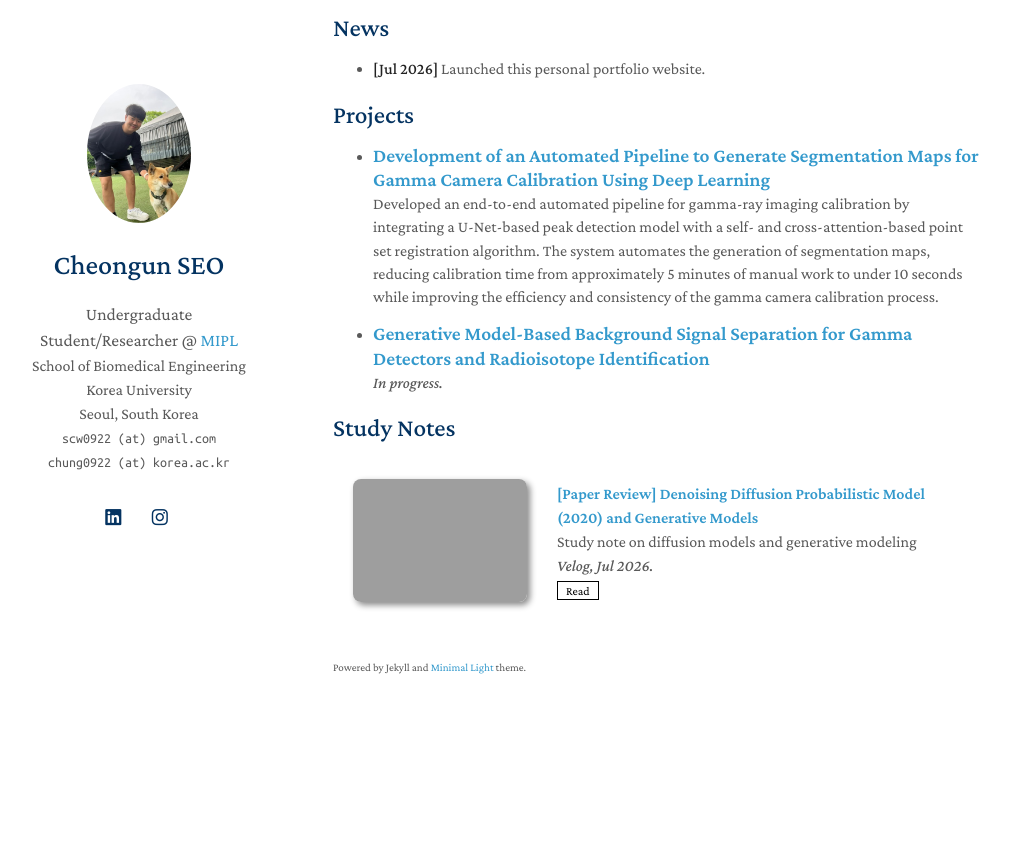
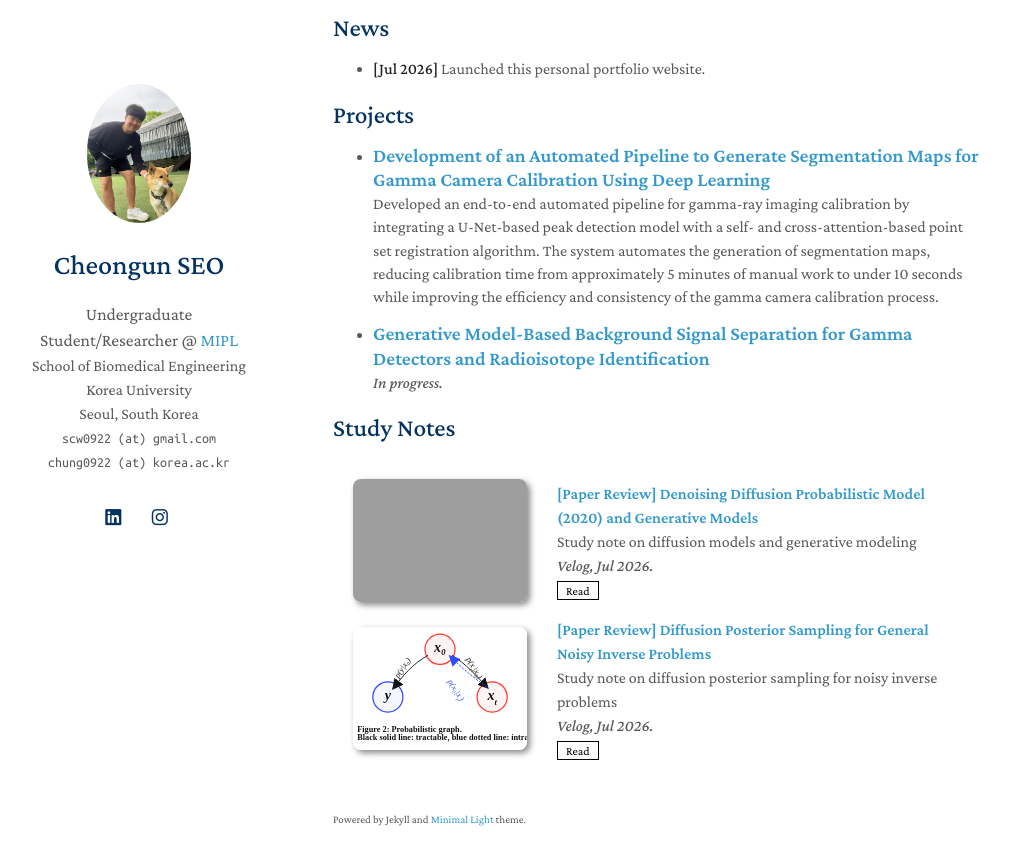
Before and after one commit to SeoCheongun/blog, a Jekyll site: the page built from index.md, in a window 1280 px wide and 900 px high, scrolled down 597 px. Shown: the top 865 px of the window, without its empty margins (137-1146 px from the left). Built offline with Jekyll 4.4.1, drawn with Linux system fonts in a browser that asks for light colours; a style sheet for code colours, icons or effects is not loaded; our own code applies the rules of GitHub Pages for plain Markdown files; before the commit the page ends 1345 px from its top, so only the background shows below that; grey boxes are pictures that could not be loaded.

Commit message:
Add DPS study note

```diff
--- a/index.md
+++ b/index.md
@@ -51,5 +51,22 @@
   </div>
 </div>
 </li>
+<li>
+<div class="pub-row">
+  <div class="col-sm-3 abbr" style="position: relative;padding-right: 15px;padding-left: 15px;">
+    <a href="https://velog.io/@schnwn/DPS" target="_blank" rel="noopener">
+      <img src="./assets/img/study-note-dps.svg" class="teaser img-fluid z-depth-1" alt="DPS study note teaser">
+    </a>
+  </div>
+  <div class="col-sm-9" style="position: relative;padding-right: 15px;padding-left: 20px;">
+    <div class="title"><a href="https://velog.io/@schnwn/DPS" target="_blank" rel="noopener">[Paper Review] Diffusion Posterior Sampling for General Noisy Inverse Problems</a></div>
+    <div class="author">Study note on diffusion posterior sampling for noisy inverse problems</div>
+    <div class="periodical"><em>Velog, Jul 2026.</em></div>
+    <div class="links">
+      <a href="https://velog.io/@schnwn/DPS" class="btn btn-sm z-depth-0" role="button" target="_blank" rel="noopener" style="font-size:12px;">Read</a>
+    </div>
+  </div>
+</div>
+</li>
 </ol>
 </div>
```
Also changed, not shown: assets/img/study-note-dps.svg (added).
